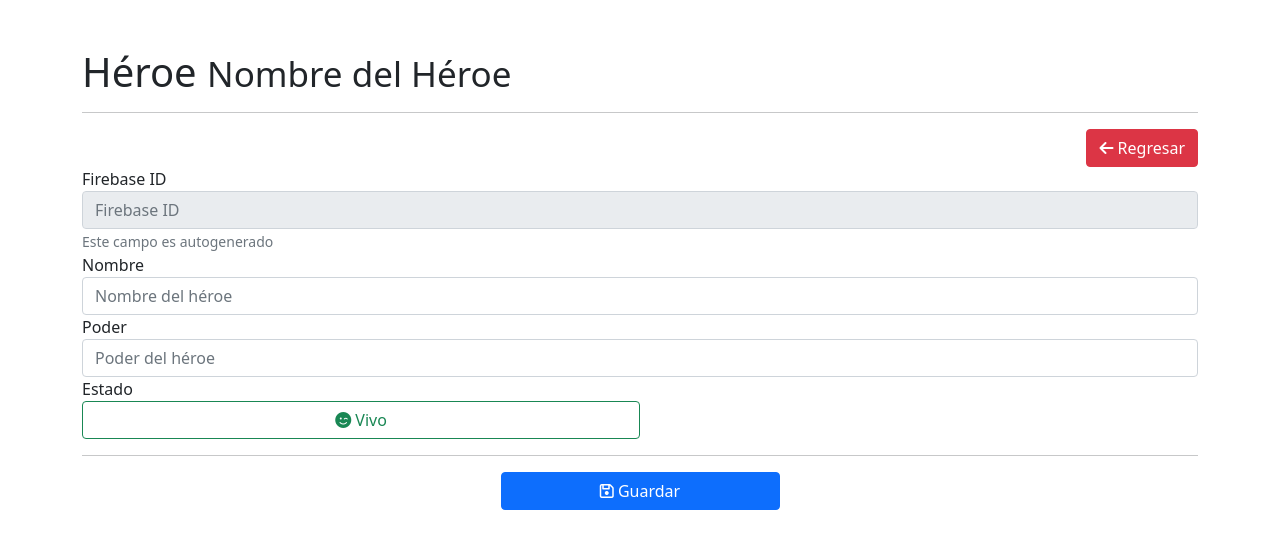
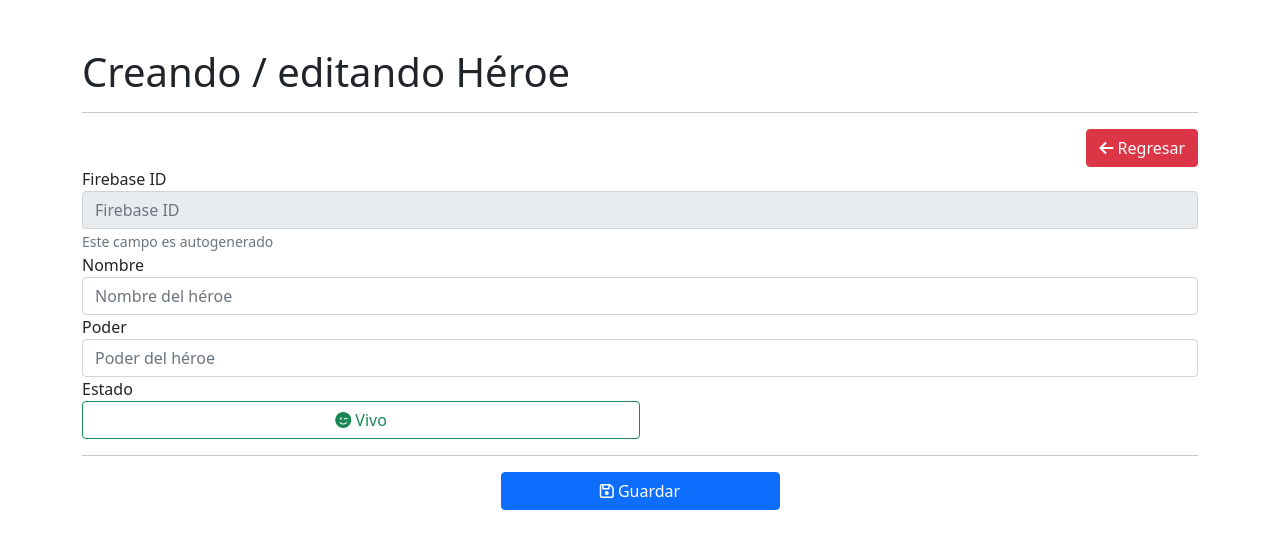
Before and after one commit to emanueljgomez/crud, an Angular app: page /heroe/1 in a window 1280 px wide. Shown: the top 548 px of the page. Built offline with nearby package versions, Linux system fonts and the light colour scheme; no server answers.

Commit message:
Generated deployables

```diff
--- a/angular.json
+++ b/angular.json
@@ -17,7 +17,7 @@
         "build": {
           "builder": "@angular-devkit/build-angular:browser",
           "options": {
-            "outputPath": "dist/crud",
+            "outputPath": "docs/",
             "index": "src/index.html",
             "main": "src/main.ts",
             "polyfills": "src/polyfills.ts",
--- a/src/app/pages/heroe/heroe.component.html
+++ b/src/app/pages/heroe/heroe.component.html
@@ -1,4 +1,4 @@
-<h1>Héroe <small>Nombre del Héroe</small></h1>
+<h1>Creando / editando Héroe</h1>
 <hr />
 
 <div class="row text-end">
```
Also changed, not shown: 7 other files (tests, documents, lock files or other folders).
